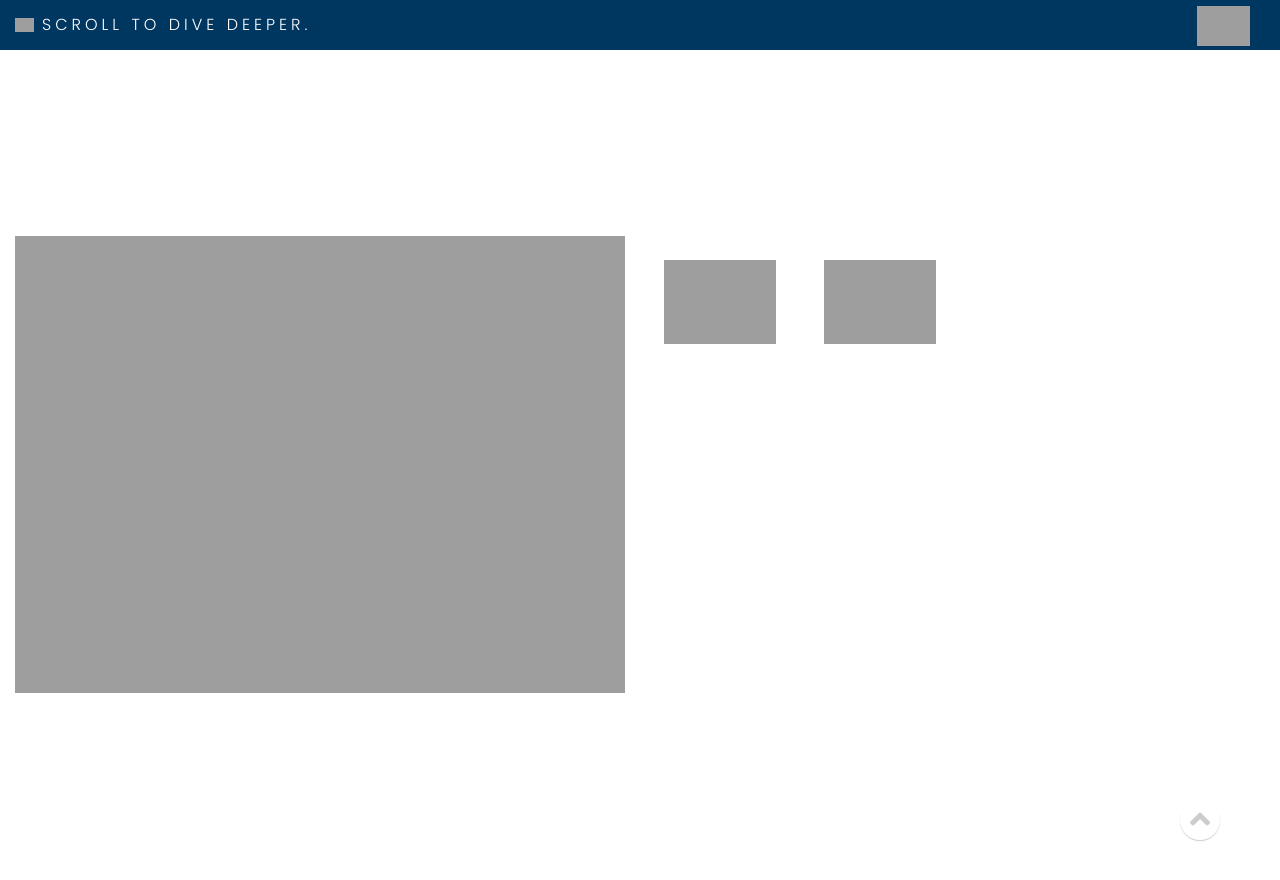
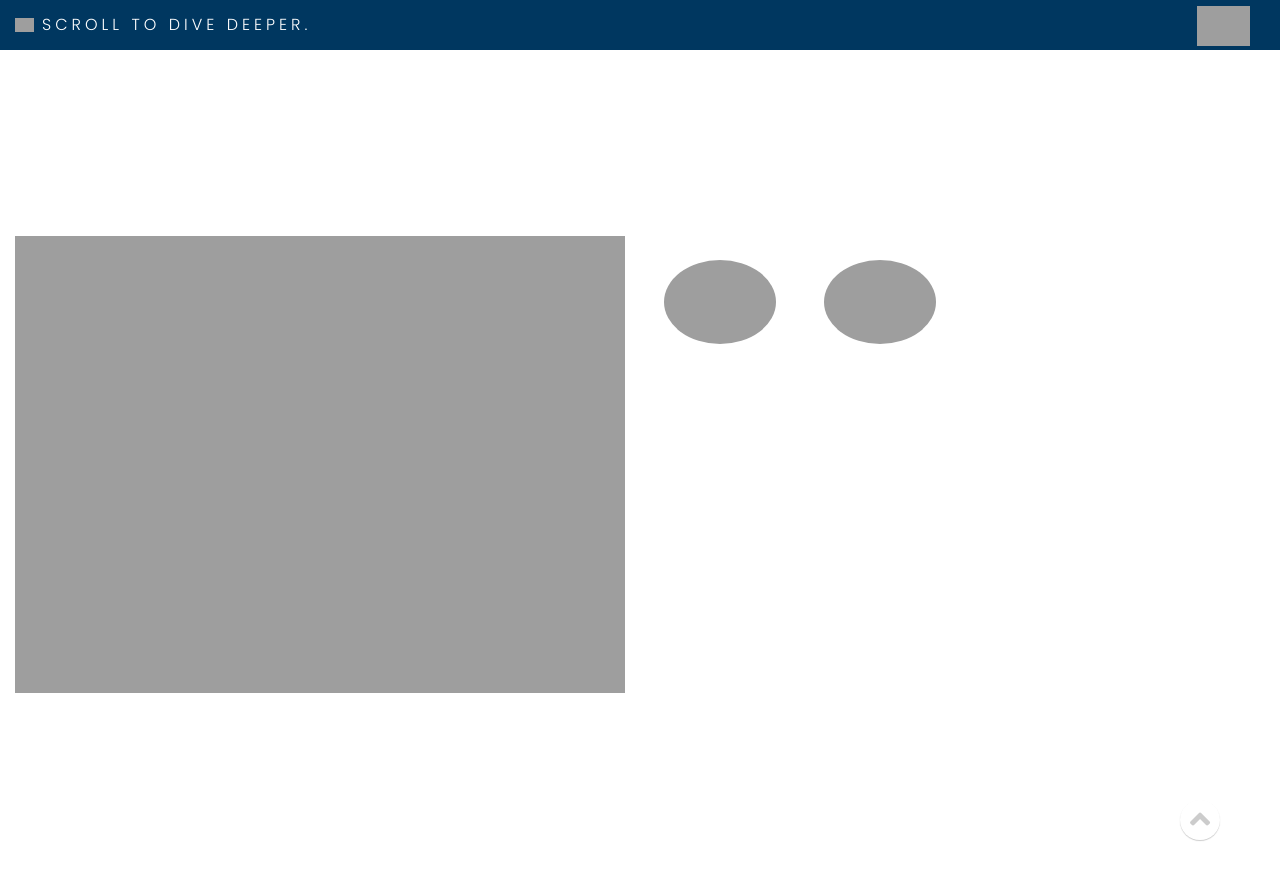
Before and after one commit to kemtol/wellspace, a Jekyll site: the page built from _product/workwell-suites-bsd.markdown, in a window 1280 px wide and 900 px high, scrolled down 2466 px. Shown: the top 880 px of the window. Built offline with Jekyll 4.4.1, drawn with Linux system fonts in a browser that asks for light colours; nearby versions of some CDN libraries; library files that are not in the unit come from our copies.

Commit message:
no message

```diff
--- a/_layouts/product.html
+++ b/_layouts/product.html
@@ -91,7 +91,7 @@ layout: default
                 {% assign photos = page.photo %}
                 {% for photo in photos %}
                     <a href="" class="col-3 p-4">
-                        <span class="rounded-circle d-block overflow-hidden"><img src="{{site.baseurl}}{{photo}}" class="w-100" /></span>
+                        <span class="rounded-circle d-block overflow-hidden" style="overflow: hidden"><img src="{{site.baseurl}}{{photo}}" class="w-100" /></span>
                     </a>
                 {% endfor %}
                 </div>
```
